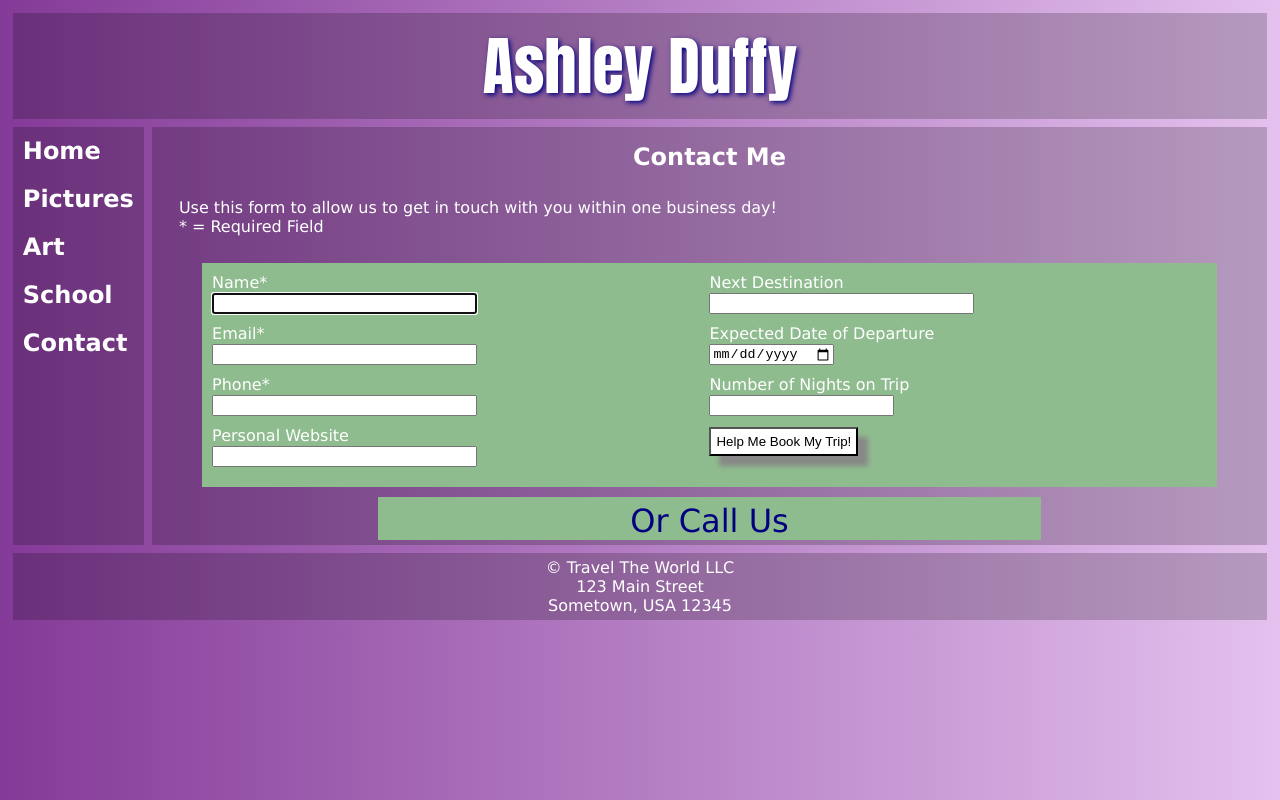
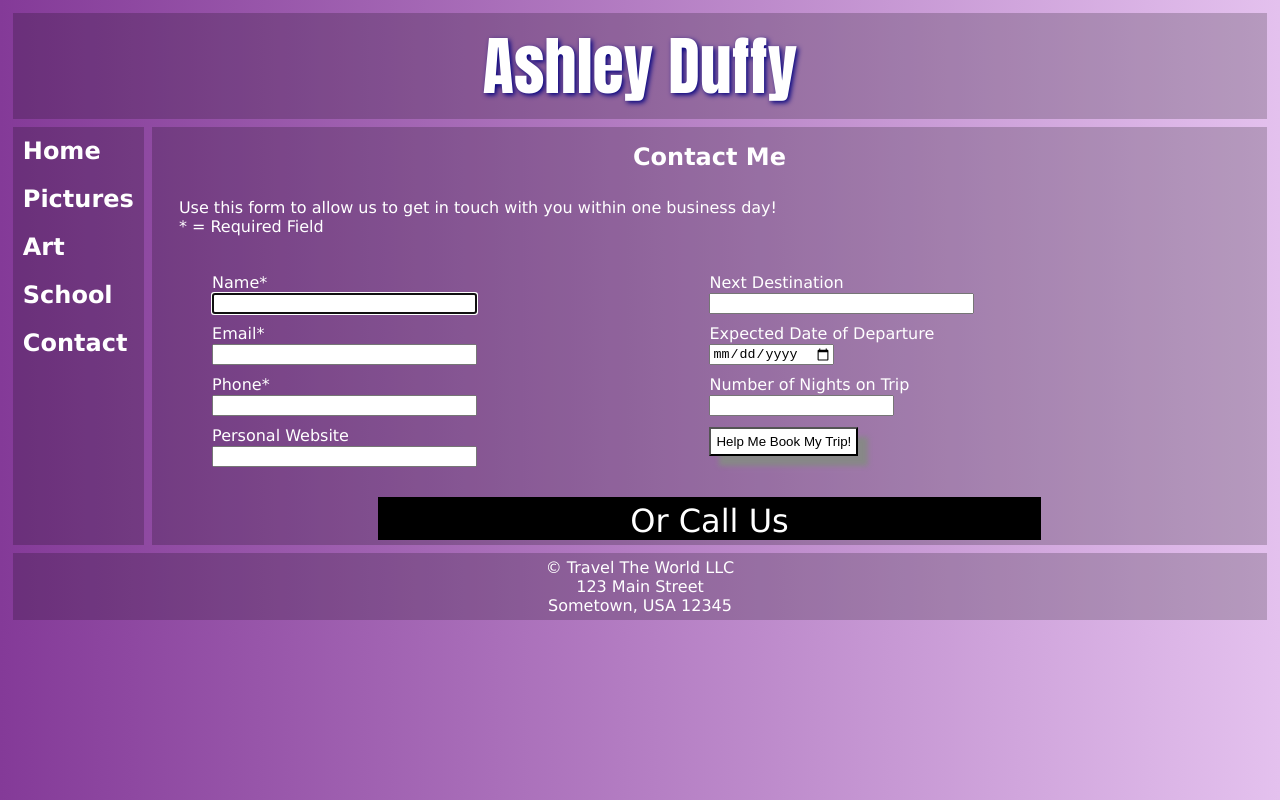
Before and after one commit to Ashleyduffy/Final, a plain HTML site: page contact.html in a window 1280 px wide. Drawn offline with nearby package versions, Linux system fonts and the light colour scheme.

Commit message:
Update style.css

```diff
--- a/style.css
+++ b/style.css
@@ -129,7 +129,7 @@ margin:auto;
 grid-area:fig2;
 }
 figcaption{
-color:navy;
+color:black;
 padding:5px;
 font-weight:bold;
 padding:5px;
@@ -160,7 +160,7 @@ video {
 }
 
 form{
-	background-color:darkseagreen;
+	background-color#e4c1ee:;
 	width:90%;
 	margin:auto;
 	color:white;
@@ -184,10 +184,10 @@ color:black;
 }
 
 .call {
-    color:navy;
+    color:white;
     text-align:center;
     font-size:2em;
-    background-color:darkseagreen;
+    background-color:black;
     width:60%;
     padding: 5px 0 0 0;
     margin:10px auto 0 auto;
```
